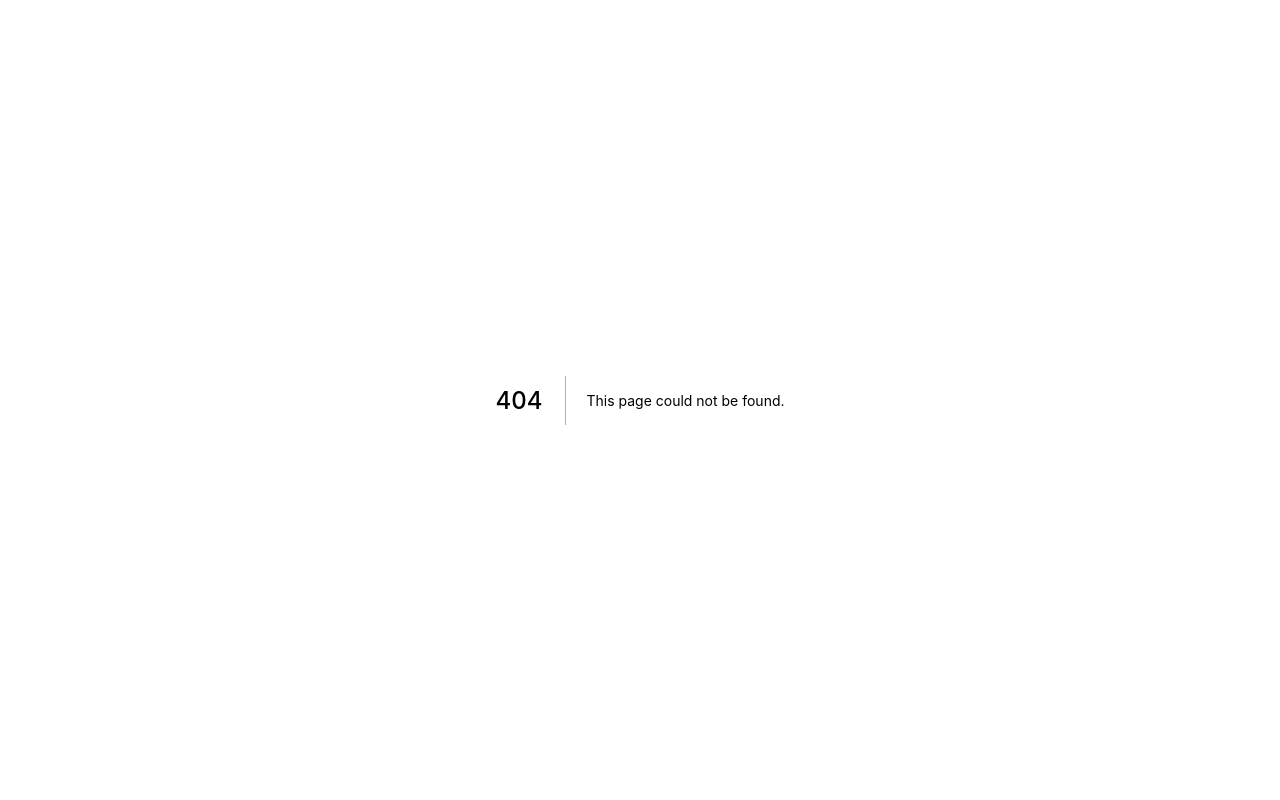
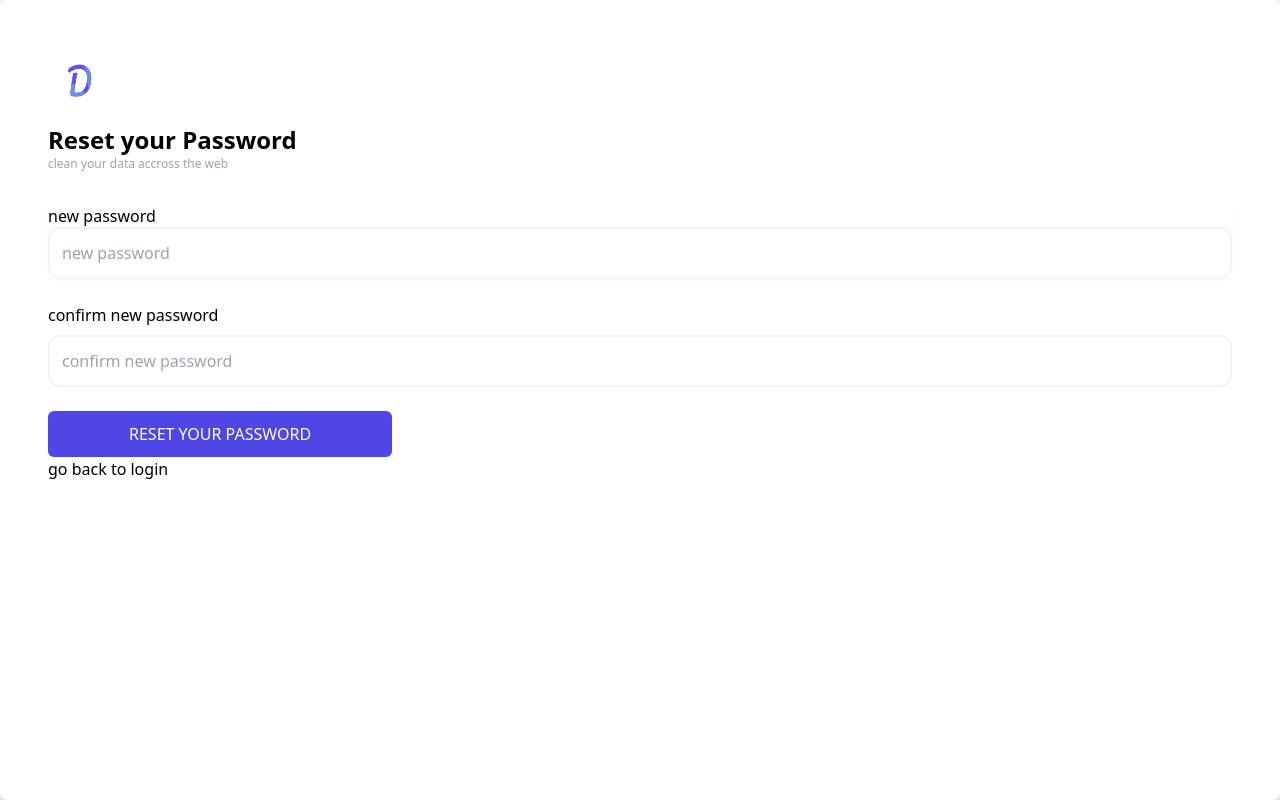
Before and after one commit to Datadvisor/frontend, a Next.js app: page /reset_password in a window 1280 px wide. Before the commit this address had no page. Built offline with nearby package versions, Linux system fonts and the light colour scheme.

Commit message:
add Reset page

```diff
--- /dev/null
+++ b/src/pages/reset_password.tsx
@@ -0,0 +1,38 @@
+import Image from 'next/image';
+import logo from '../../public/logo.png';
+
+export default function Reset() {
+    return(
+        <div className="bg-gray-100 relative mx-auto h-full">
+            <div className="p-12 2xl:w-3/12 h-screen bg-white rounded-lg shadow-md lg:shadow-lg">
+            <Image src={logo} alt="Logo" className="h-8 w-auto sm:h-10" width={70} height={70} />
+            <h1 className="text-2xl font-bold">Reset your Password</h1>
+            <div className="text-xs text-gray-400">clean your data accross the web</div>
+            <form className="mt-8 space-y-6">
+                <div className="rounded-md shadow-sm -space-y-px">
+                    <div className="">new password</div>
+                    <input placeholder="new password"
+                        className="block w-full py-3 px-3 mt-2
+                        text-gray-800 appearance-none
+                        border-2 border-gray-100
+                        focus:text-gray-500 focus:outline-none focus:border-gray-600 rounded-xl"
+                    ></input>
+                </div>
+                <div>
+                    <div>confirm new password</div>
+                    <input placeholder="confirm new password"
+                        className="block w-full py-3 px-3 mt-2
+                        text-gray-800 appearance-none
+                        border-2 border-gray-100
+                        focus:text-gray-500 focus:outline-none focus:border-gray-200 rounded-xl"
+                        ></input>
+                </div>
+                <button type="submit"
+                className=" whitespace-nowrap justify-center px-20 py-2.5 border border-transparent rounded-md shadow-sm text-base font-medium text-white bg-indigo-600 hover:bg-indigo-505"
+                >RESET YOUR PASSWORD</button>
+            </form>
+            <a>go back to login</a>
+            </div>
+        </div>
+    )
+}
```
